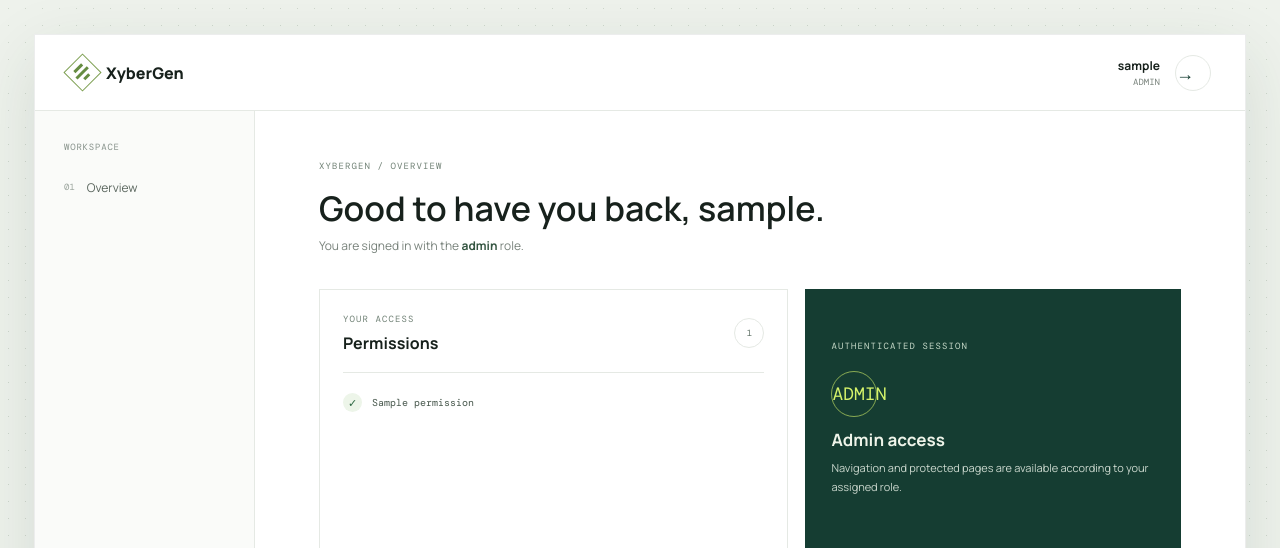
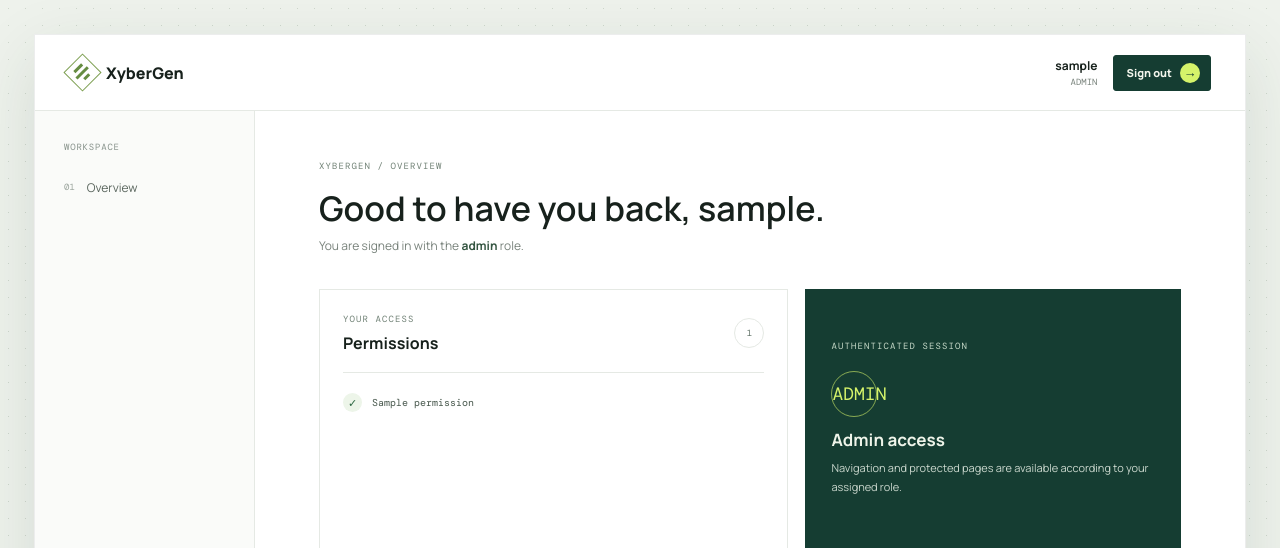
Before and after one commit to Ambuj-code-tech/XyberGen, a FastAPI app: template templates/dashboard.html in a window 1280 px wide. Shown: the top 548 px of the page. Run offline with FastAPI, Linux system fonts and the light colour scheme; the template is opened without the code that fills it: most values are stand-ins (such as "Sample title", 1, 10 or a date in 2020).

Commit message:
fix login bug

```diff
--- a/main.py
+++ b/main.py
@@ -180,6 +180,7 @@ def render_login(
     csrf_token = secrets.token_urlsafe(32)
     context["csrf_token"] = csrf_token
     response = render_template(request, "index.html", context, status_code)
+    response.headers["Cache-Control"] = "no-store"
     response.set_cookie(
         key=LOGIN_CSRF_COOKIE,
         value=csrf_token,
--- a/static/style.css
+++ b/static/style.css
@@ -477,18 +477,51 @@ form button span {
 }
 
 .account-menu .signout-button {
+    display: flex;
+    height: 36px;
+    min-height: 36px;
+    align-items: center;
+    justify-content: center;
+    gap: 8px;
+    margin: 0;
+    padding: 0 10px 0 13px;
+    border: 1px solid var(--forest);
+    border-radius: 3px;
+    color: #f4f6ed;
+    background: var(--forest);
+    font-size: 11px;
+    font-weight: 800;
+    white-space: nowrap;
+    cursor: pointer;
+    transition: background 160ms ease, box-shadow 160ms ease, transform 160ms ease;
+}
+
+.account-menu .signout-button span {
     display: grid;
-    width: 36px;
-    height: 36px;
+    width: 20px;
+    height: 20px;
     place-items: center;
-    margin: 0;
-    padding: 0;
-    border: 1px solid var(--line);
     border-radius: 50%;
     color: var(--forest);
-    background: #fff;
-    font-size: 18px;
-    cursor: pointer;
+    background: var(--lime);
+    font-size: 13px;
+    line-height: 1;
+    transition: transform 160ms ease;
+}
+
+.account-menu .signout-button:hover {
+    background: #1d5142;
+    box-shadow: 0 4px 12px rgba(21, 61, 50, 0.18);
+    transform: translateY(-1px);
+}
+
+.account-menu .signout-button:hover span {
+    transform: translateX(2px);
+}
+
+.account-menu .signout-button:focus-visible {
+    outline: 3px solid #769950;
+    outline-offset: 3px;
 }
 
 .workspace-body-layout {
--- a/templates/dashboard.html
+++ b/templates/dashboard.html
@@ -8,7 +8,7 @@
     <link rel="preconnect" href="https://fonts.googleapis.com">
     <link rel="preconnect" href="https://fonts.gstatic.com" crossorigin>
     <link href="https://fonts.googleapis.com/css2?family=DM+Mono:wght@400;500&family=Manrope:wght@400;500;600;700;800&display=swap" rel="stylesheet">
-    <link rel="stylesheet" href="/static/style.css">
+    <link rel="stylesheet" href="/static/style.css?v=signout-2">
 </head>
 <body class="workspace-body">
     <main class="workspace">
@@ -24,7 +24,7 @@
                 </div>
                 <form action="/logout" method="POST">
                     <input type="hidden" name="csrf_token" value="{{ csrf_token }}">
-                    <button class="signout-button" type="submit" aria-label="Sign out" title="Sign out">&#8594;</button>
+                    <button class="signout-button" type="submit">Sign out <span aria-hidden="true">&#8594;</span></button>
                 </form>
             </div>
         </header>
```
Also changed, not shown: templates/index.html (+16 -3 lines).
